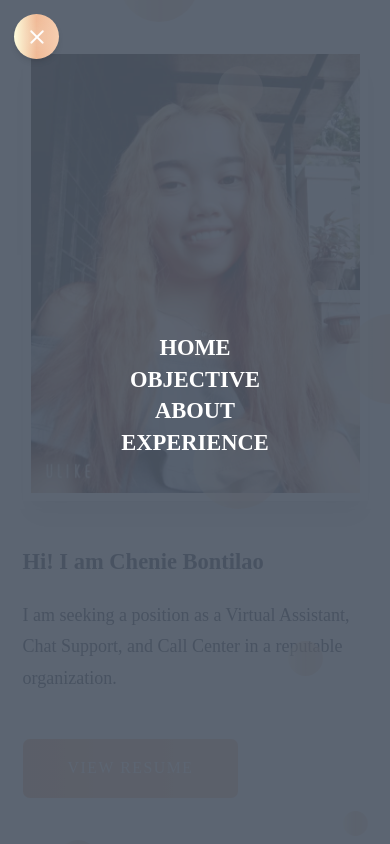
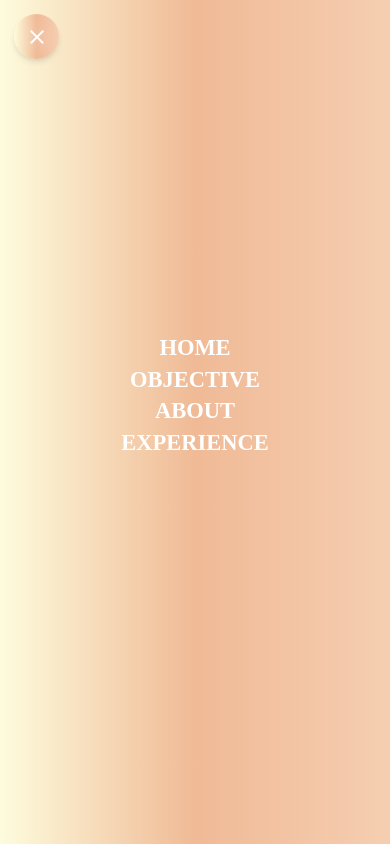
Before and after one commit to hitchcliff/chenieb-va, a React (Create React App) app: page /home in a window 390 px wide. Both pictures are taken after a click on the button 36 px from the left and 36 px from the top of the page. Shown: the top 844 px of the page. Built offline with nearby package versions, Linux system fonts and the light colour scheme.

Commit message:
added animation in mobile nav

```diff
--- a/src/components/Navigation/MobileNavigation.tsx
+++ b/src/components/Navigation/MobileNavigation.tsx
@@ -1,19 +1,19 @@
-import { motion } from 'framer-motion';
+import { motion, Variants } from 'framer-motion';
 import { useState } from 'react';
 import { TransitionPowerThree } from '../FramerMotion/Transitions';
 import Burger from './Burger';
 import { menuItems } from './data';
 import { Link as ScrollLink } from 'react-scroll';
 
-const variant = {
+const variant: Variants = {
   hidden: {
     opacity: 0,
-    transition: {
-      duration: 1.5,
-    },
+    borderRadius: '100%',
+    transition: { ...TransitionPowerThree, duration: 1.2 },
   },
   visible: {
     opacity: 1,
+    borderRadius: '0%',
     top: '0',
     zIndex: 123123,
     transition: { ...TransitionPowerThree, duration: 1.2 },
@@ -43,7 +43,7 @@ export default function MobileNavigation() {
       <motion.div
         variants={variant}
         animate={isBurgerActive ? 'visible' : 'hidden'}
-        className="flex flex-col justify-center items-center fixed left-0 top-full text-white bg-gray-600 bg-opacity-90 w-full min-h-screen opacity-0"
+        className="flex flex-col justify-center items-center fixed left-0 top-full text-white primary-gradient bg-opacity-90 w-full min-h-screen mx-auto opacity-0"
       >
         <ul className="flex flex-col -mt-12">{renderMenuItems}</ul>
       </motion.div>
```
